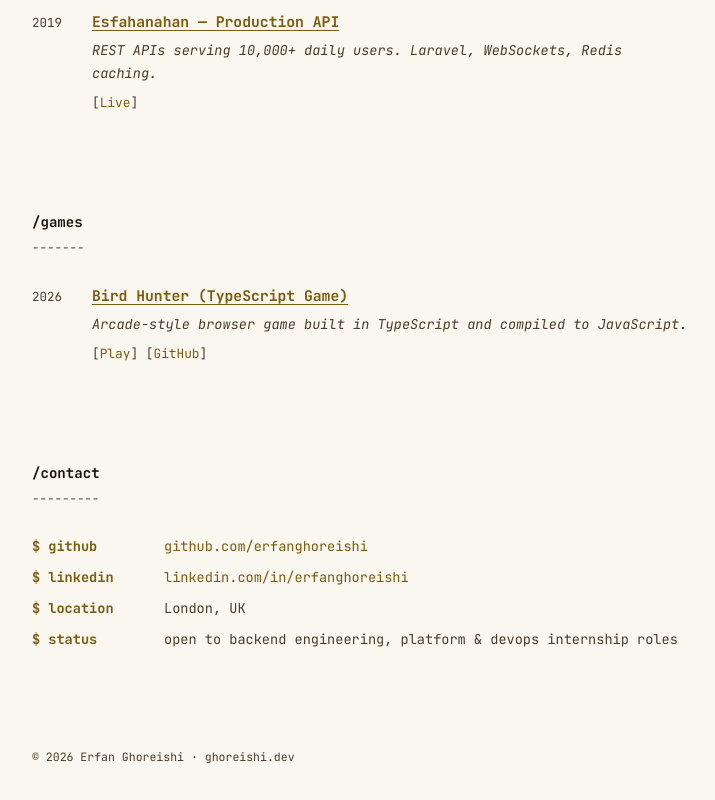
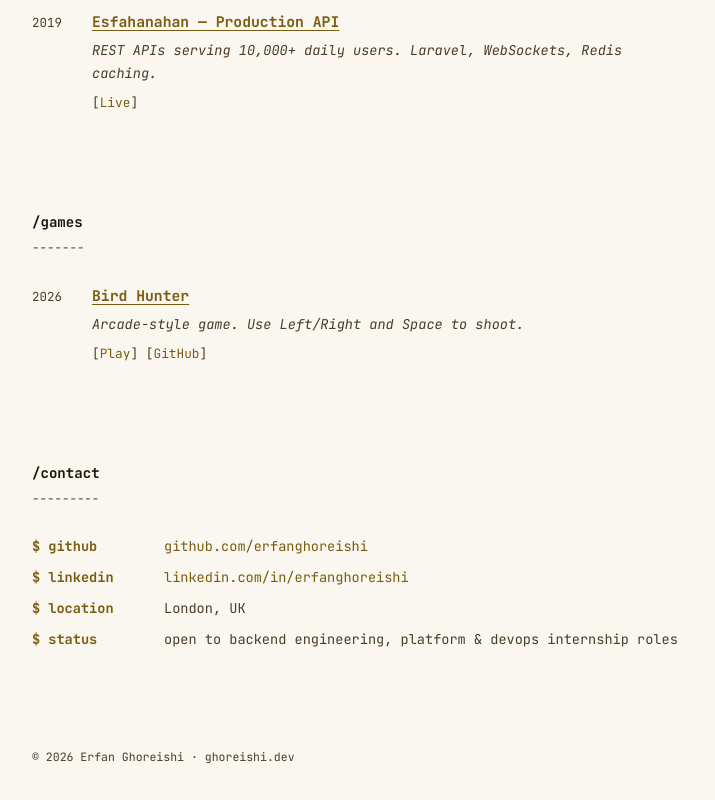
Before and after one commit to erfanghoreishi/portfolio, a plain HTML site: page index.html in a window 1280 px wide. Shown: the part 1659-2459 px from the top of the page, without its empty margins (280-995 px from the left). Drawn offline with Linux system fonts and the light colour scheme.

Commit message:
fix: Bird Hunter description

```diff
--- a/index.html
+++ b/index.html
@@ -164,10 +164,9 @@
         <div class="project-item">
           <div class="project-name-line">
             <span class="project-year">2026</span>
-            <a class="project-name" href="https://erfanghoreishi.github.io/bird-hunter/" target="_blank">Bird Hunter
-              (TypeScript Game)</a>
+            <a class="project-name" href="https://erfanghoreishi.github.io/bird-hunter/" target="_blank">Bird Hunter</a>
           </div>
-          <p class="project-desc"><em>Arcade-style browser game built in TypeScript and compiled to JavaScript.</em></p>
+          <p class="project-desc"><em>Arcade-style game. Use Left/Right and Space to shoot.</em></p>
           <div class="project-links">
             [<a href="https://erfanghoreishi.github.io/bird-hunter/" target="_blank">Play</a>]
             [<a href="https://github.com/erfanghoreishi/bird-hunter/" target="_blank">GitHub</a>]
```
